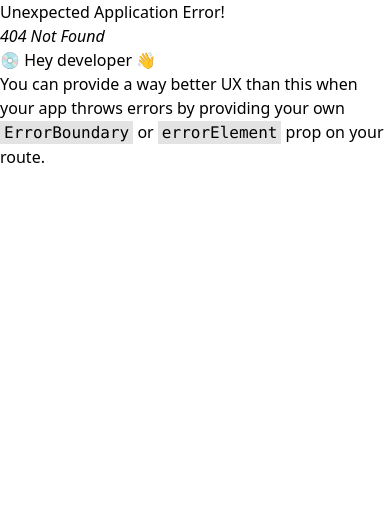
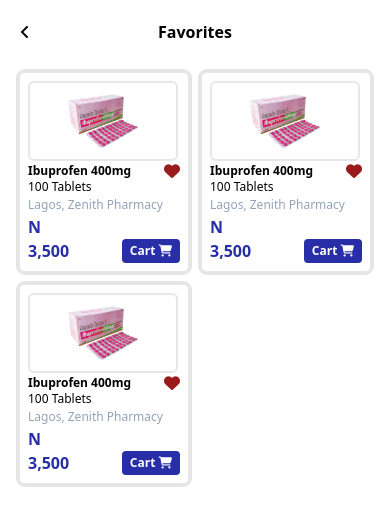
Before and after one commit to Intellidevelopers/cosmicforge-frontend, a React (Vite) app: page /favorites in a window 390 px wide. Before the commit this address had no page. Shown: the top 526 px of the page. Built offline with nearby package versions, Linux system fonts and the light colour scheme.

Commit message:
Finished patients favorites page mobile

```diff
--- a/package.json
+++ b/package.json
@@ -10,6 +10,7 @@
     "preview": "vite preview"
   },
   "dependencies": {
+    "@fortawesome/fontawesome-free": "^6.7.2",
     "@reduxjs/toolkit": "^2.5.0",
     "react": "^18.3.1",
     "react-dom": "^18.3.1",
--- a/src/index.css
+++ b/src/index.css
@@ -1,6 +1,6 @@
 
 @import url('https://fonts.googleapis.com/css2?family=Poppins:ital,wght@0,100;0,200;0,300;0,400;0,500;0,600;0,700;0,800;0,900;1,100;1,200;1,300;1,400;1,500;1,600;1,700;1,800;1,900&display=swap');
-
+@import url('../node_modules/@fortawesome/fontawesome-free/css/all.min.css');
 
 @tailwind base;
 @tailwind components;
--- a/src/main.tsx
+++ b/src/main.tsx
@@ -12,6 +12,7 @@
 import RolePage from './main/onboarding/pages/RolePage';
 import SignUp1 from './main/auth/signup/pages/SignUp1'
 import FindASpecialist from './main/home/pages/FindASpecialist'
+import Favorites from './main/favorites/pages/favorites'
 
 
 
@@ -49,6 +50,10 @@
     path:'/signup/verifyEmail',
    element:<SignUp1/>
   },
+  {
+    path:'favorites',
+    element:<Favorites/>
+  },
 ])
 
 
--- /dev/null
+++ b/src/main/favorites/components/favorite-card.tsx
@@ -0,0 +1,33 @@
+export interface FavoriteItem {
+  image:string;
+  title:string;
+  quantity:string;
+  location:string;
+  price:string;
+};
+
+const FavoriteCard = (props:FavoriteItem) => {
+
+  return <div className="w-[170px] border p-2 rounded-md space-y-0.5 ring-[3px] ring-neutral-200" >
+          <div className="border-2 w-[150px] h-[80px] grid items-center justify-center rounded-md">
+            <img className="max-w-[70px]" src={props.image} alt={props.title}  />
+          </div>
+          <div className="flex justify-between">
+            <div>
+              <p className="font-bold text-xs">{props.title}</p>
+              <p className="text-xs">{props.quantity}</p>
+            </div>
+            <i className="fas fa-heart text-red-800"></i>
+          </div>
+            <p className="text-xs text-slate-400">{props.location}</p>
+          <div className="flex justify-between items-end">
+            <div className="text-cosmic-primary-color font-bold space-y-0 flex flex-col gap-0" >
+              <p >N</p>
+              <p>{props.price}</p>
+            </div>
+            <div className="bg-cosmic-primary-color px-2 py-1 font-bold text-white rounded text-xs">Cart <i className="fas fa-shopping-cart text-white"></i></div>
+          </div>
+        </div>;
+};
+
+export default FavoriteCard;
--- /dev/null
+++ b/src/main/favorites/components/favorite-header.tsx
@@ -0,0 +1,11 @@
+const FavoriteHeader = () => {
+
+  return (
+    <div className="flex w-full h-12 my-2 justify-center items-center relative">
+        <i className="fas fa-angle-left absolute left-5"></i>
+        <p className="font-bold col-span-2">Favorites</p>
+        {/* <div></div> */}
+    </div>
+  )
+}
+export default FavoriteHeader
--- /dev/null
+++ b/src/main/favorites/pages/favorites.tsx
@@ -0,0 +1,42 @@
+import { useState, useEffect } from "react";
+import { FavoriteItem } from "../components/favorite-card";
+import FavoriteCard from "../components/favorite-card";
+import FavoriteHeader from "../components/favorite-header";
+
+const dummyCard:FavoriteItem = {
+    image:'src/assets/Tennin-temp-files/image.png',
+    title:'Ibuprofen 400mg',
+    quantity:'100 Tablets',
+    location: 'Lagos, Zenith Pharmacy',
+    price:'3,500'
+}
+
+const Favorites = () => {
+    const [FavoriteList, setFavoriteList] = useState<FavoriteItem[]>([])
+
+    useEffect(() => {
+        //make API call to get favorites then create a collection of components and store them in an array to render
+
+        const favoriteArray:FavoriteItem[] = []
+
+        for (let index = 0; index < 3; index++) {
+            favoriteArray.push(dummyCard)
+        }
+        setFavoriteList(favoriteArray)
+    }, [])
+
+  return (
+    <div className="w-full flex flex-col gap-2 justify-center mx-auto">
+        <FavoriteHeader/>
+        <div className="flex justify-center">
+          <div className="grid grid-cols-2 sm:grid-cols-3 w-fit justify-center gap-3 items-center ">
+          {FavoriteList.map((item, index) => (
+              <FavoriteCard key={index} {...item} />
+          ))}
+          </div>
+        </div>
+    </div>
+  )
+}
+
+export default Favorites
```
Also changed, not shown: src/assets/Tennin-temp-files/image.png (added), 1 other file (tests, documents, lock files or other folders).
